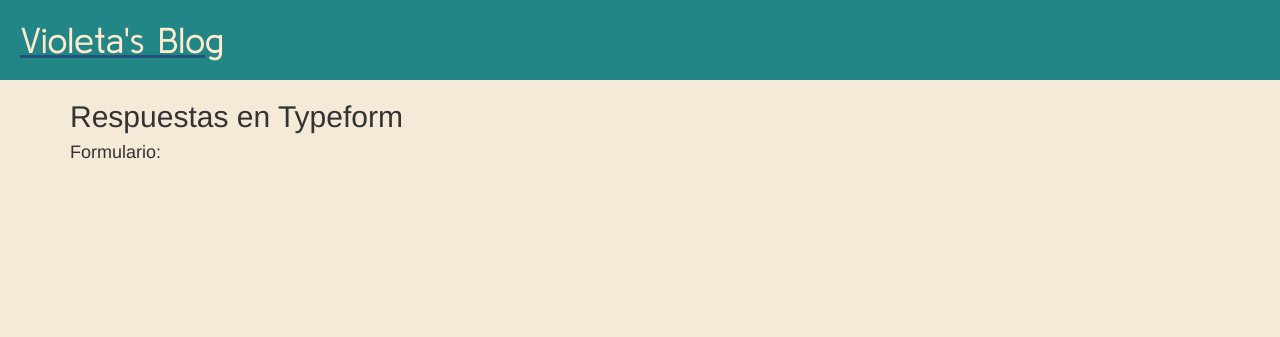
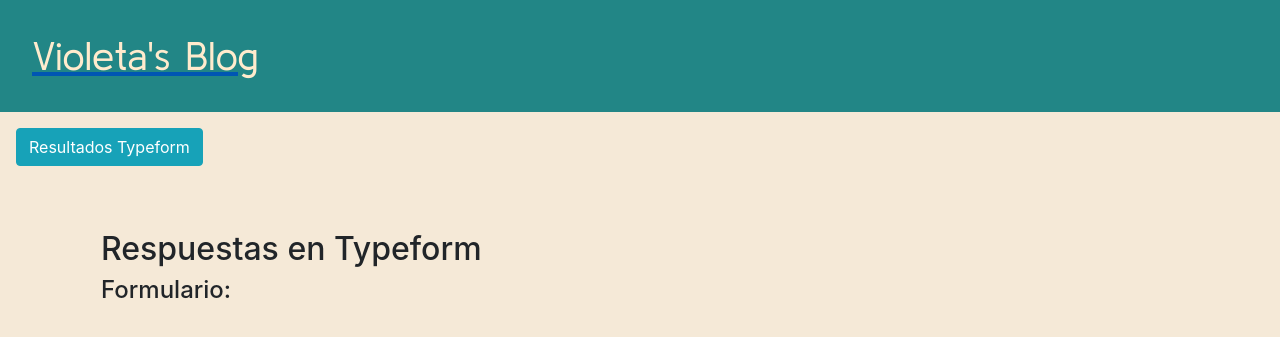
Before and after one commit to VioletaLibertad/django-test, a Django app: page /results in a window 1280 px wide. Shown: the top 337 px of the page. Run offline with Django 3.2, Linux system fonts and the light colour scheme; data that the repository does not hold is empty; some libraries are stand-ins or nearby versions.

Commit message:
style changes. bootstrap cdn updated

```diff
--- a/mysite/blog/templates/blog/base.html
+++ b/mysite/blog/templates/blog/base.html
@@ -5,8 +5,8 @@
   <meta charset="UTF-8">
   <meta name="viewport" content="width=device-width, initial-scale=1.0">
   <meta http-equiv="X-UA-Compatible" content="ie=edge">
-  <link rel="stylesheet" href="//maxcdn.bootstrapcdn.com/bootstrap/3.2.0/css/bootstrap.min.css">
-  <link rel="stylesheet" href="//maxcdn.bootstrapcdn.com/bootstrap/3.2.0/css/bootstrap-theme.min.css">
+  <link rel="stylesheet" href="https://stackpath.bootstrapcdn.com/bootstrap/4.3.1/css/bootstrap.min.css" integrity="sha384-ggOyR0iXCbMQv3Xipma34MD+dH/1fQ784/j6cY/iJTQUOhcWr7x9JvoRxT2MZw1T" crossorigin="anonymous">
+  <link rel="stylesheet" href="https://use.fontawesome.com/releases/v5.7.1/css/all.css" integrity="sha384-fnmOCqbTlWIlj8LyTjo7mOUStjsKC4pOpQbqyi7RrhN7udi9RwhKkMHpvLbHG9Sr" crossorigin="anonymous">
   <link href="https://fonts.googleapis.com/css?family=Kulim+Park&display=swap" rel="stylesheet">
   <link rel="stylesheet" href="{% static 'css/blog.css' %}">
   <title>Django Blog</title>
@@ -15,14 +15,17 @@
   <div class="header">
     <a href="{% url 'post_list' %}"><h1 class="main_title">Violeta's Blog</h1></a>
   </div>
+  <div>
+    {% if user.is_authenticated %}
+      <a href="{% url 'post_new' %}" class="new_post">Nuevo post<i class="fas fa-plus pl-2"></i></a>
+    {% endif %}
+    <a href="{% url 'results' %}" class="btn btn-info m-3">Resultados Typeform</a>
+  </div>
   <div class="container">
-    <div>
-      {% if user.is_authenticated %}
-        <a href="{% url 'post_new' %}" class="new_post">Nuevo post<span class="glyphicon glyphicon-plus"></span></a>
-      {% endif %}
+    <div class="mt-5">
+      {% block content %}
+      {% endblock %}
     </div>
-    {% block content %}
-    {% endblock %}
   </div>
 </body>
 </html>
--- a/mysite/blog/templates/blog/post_detail.html
+++ b/mysite/blog/templates/blog/post_detail.html
@@ -8,13 +8,13 @@
     {% endif %}
       <p>{{ post.text|linebreaksbr }}</p>
       <div class="detail_buttons">
-        <a class="btn btn-warning" href="{% url 'post_list' %}">Volver<span class="glyphicon glyphicon-arrow-left"></span></a>
+        <a class="btn btn-warning mr-3" href="{% url 'post_list' %}">Volver<i class="fas fa-arrow-left pl-2"></i></a>
         {% if user.is_authenticated %}
-          <a class="btn btn-info" href="{% url 'post_edit' pk=post.pk %}">Editar<span class="glyphicon glyphicon-pencil"></span></a>
+          <a class="btn btn-info ml-3" href="{% url 'post_edit' pk=post.pk %}">Editar<i class="fas fa-edit pl-2"></i></a>
         {% endif %}
       </div>
 
-    <div>
+    <div class="mt-3">
       <a class="typeform-share button" href="https://violeta122801.typeform.com/to/tO8Dy6" data-mode="popup" style="display:inline-block;text-decoration:none;background-color:#267DDD;color:white;cursor:pointer;font-family:Helvetica,Arial,sans-serif;font-size:20px;line-height:50px;text-align:center;margin:0;height:50px;padding:0px 33px;border-radius:13px;max-width:100%;white-space:nowrap;overflow:hidden;text-overflow:ellipsis;font-weight:bold;-webkit-font-smoothing:antialiased;-moz-osx-font-smoothing:grayscale;" data-submit-close-delay="3" target="_blank">Encuéstame </a> <script> (function() { var qs,js,q,s,d=document, gi=d.getElementById, ce=d.createElement, gt=d.getElementsByTagName, id="typef_orm_share", b="https://embed.typeform.com/"; if(!gi.call(d,id)){ js=ce.call(d,"script"); js.id=id; js.src=b+"embed.js"; q=gt.call(d,"script")[0]; q.parentNode.insertBefore(js,q) } })() </script>
     </div>
   </div>
--- a/mysite/blog/templates/blog/results.html
+++ b/mysite/blog/templates/blog/results.html
@@ -1,9 +1,11 @@
 {% extends 'blog/base.html' %}
 
 {% block content %}
-  <h2>Respuestas en Typeform</h2>
-  <h4>Formulario: {{form.form_name}}</h4>
-  {% for question in form.questions %}
-    <p>{{question.name}}</p>
-  {% endfor %}
+  <div class="m-3">
+    <h2>Respuestas en Typeform</h2>
+    <h4>Formulario: {{form.form_name}}</h4>
+    {% for question in form.questions %}
+      <p>{{question.name}}</p>
+    {% endfor %}
+  </div>
 {% endblock %}
--- a/mysite/blog/urls.py
+++ b/mysite/blog/urls.py
@@ -7,5 +7,5 @@ urlpatterns = [
   path('post/<int:pk>/', views.post_detail, name='post_detail'),
   path('post/new', views.post_new, name='post_new'),
   path('post/<int:pk>/edit', views.post_edit, name='post_edit'),
-  path('results', retrieve_form_questions, name='retrieve_form_questions'),
+  path('results', retrieve_form_questions, name='results'),
 ]
```
